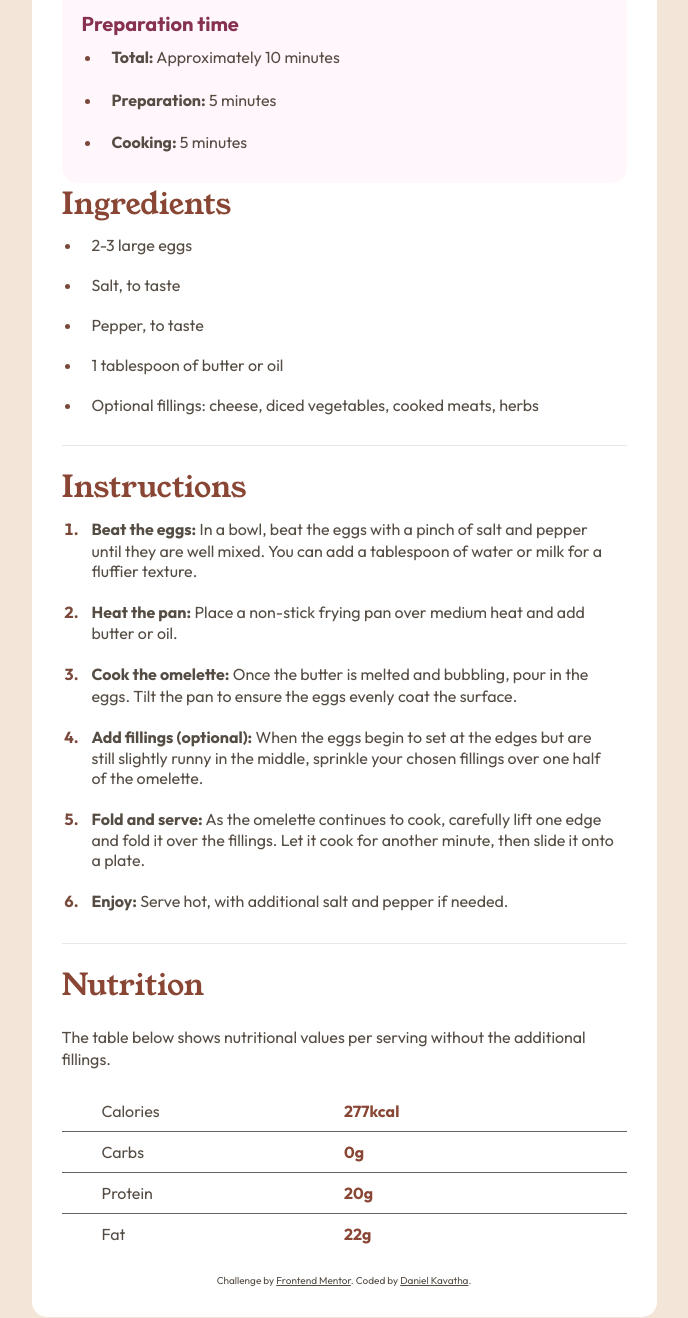
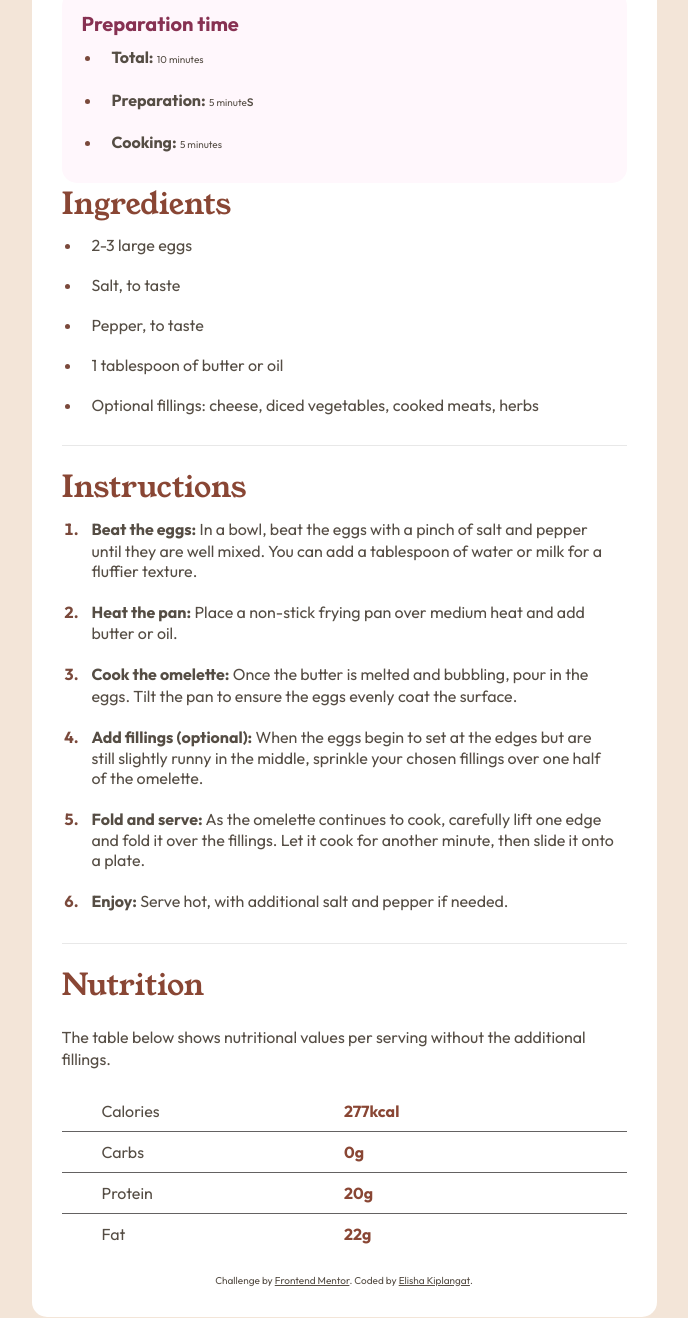
Before and after one commit to Elisha-Kiplangat/Recipe-Page-Main, a plain HTML site: page index.html in a window 1280 px wide. Shown: the part 500-1818 px from the top of the page, without its empty margins (296-984 px from the left). Drawn offline with Linux system fonts and the light colour scheme.

Commit message:
Added index.html and style.css

```diff
--- a/index.html
+++ b/index.html
@@ -24,9 +24,9 @@
       <div class="preparation-info-container">
         <h3>Preparation time</h3>
         <ul>
-          <li><b>Total:</b> Approximately 10 minutes</li>
-          <li><b>Preparation:</b> 5 minutes</li>
-          <li><b>Cooking:</b> 5 minutes</li>
+          <li><b>Total:</b> <small>10 minutes</small> </li>
+          <li><b>Preparation:</b> <small>5 minute</small>s</li>
+          <li><b>Cooking:</b> <small>5 minutes</small></li>
         </ul>
       </div>
 
@@ -85,7 +85,7 @@
 
     <div class="attribution">
       Challenge by <a href="https://www.frontendmentor.io?ref=challenge" target="_blank">Frontend Mentor</a>.
-      Coded by <a href="#">Daniel Kavatha</a>.
+      Coded by <a href="#">Elisha Kiplangat</a>.
     </div>
   </main>
 </body>
```
